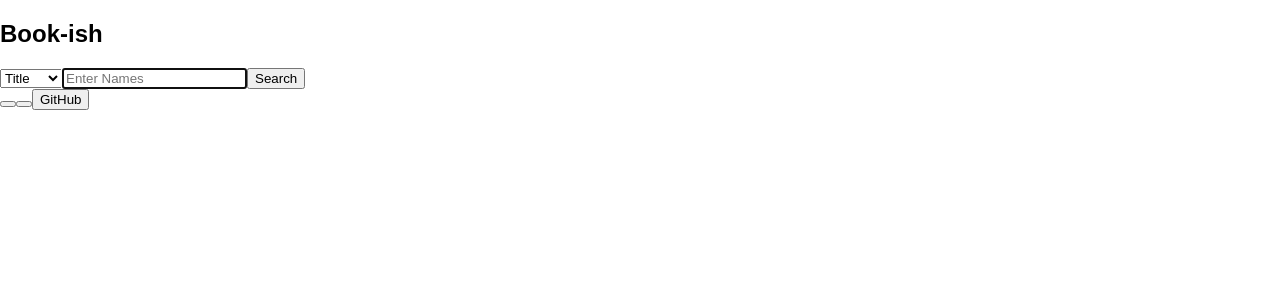
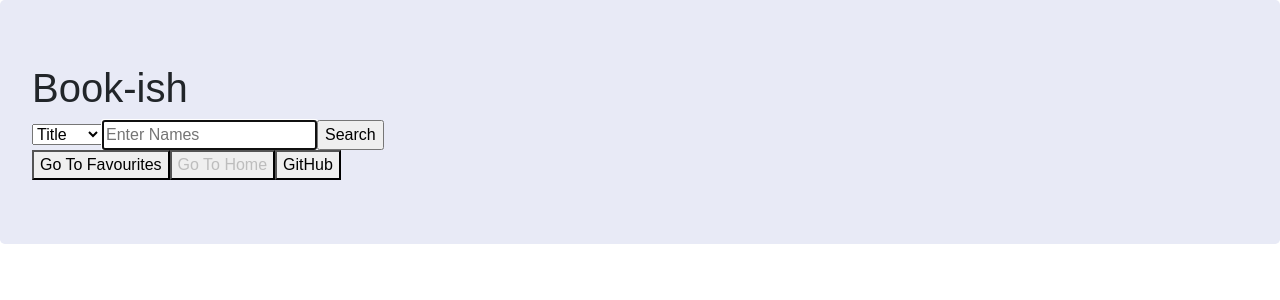
Before and after one commit to Shahriar87/Book-ish, a React (Create React App) app in the folder client/: page / in a window 1280 px wide. Shown: the top 300 px of the page. Built offline with nearby package versions, Linux system fonts and the light colour scheme; no server answers.

Commit message:
Bootstrap cdn added

```diff
--- a/client/public/index.html
+++ b/client/public/index.html
@@ -10,6 +10,7 @@
     -->
     <link rel="manifest" href="%PUBLIC_URL%/manifest.json">
     <link rel="shortcut icon" href="%PUBLIC_URL%/favicon.ico">
+    <link rel="stylesheet" href="https://stackpath.bootstrapcdn.com/bootstrap/4.2.1/css/bootstrap.min.css" integrity="sha384-GJzZqFGwb1QTTN6wy59ffF1BuGJpLSa9DkKMp0DgiMDm4iYMj70gZWKYbI706tWS" crossorigin="anonymous">
     <!--
       Notice the use of %PUBLIC_URL% in the tags above.
       It will be replaced with the URL of the `public` folder during the build.
--- a/client/src/App.js
+++ b/client/src/App.js
@@ -7,6 +7,12 @@ import { BookList } from './components/BookList';
 import { Favorites } from './components/Favorites';
 import { Menu } from './components/Menu';
 import axios from 'axios';
+
+const styles = {
+  body: {
+    background: "#e8eaf6"
+  },
+};
 
 
 class App extends Component {
@@ -218,7 +224,7 @@ class App extends Component {
 
   render() {
     return (
-      <div className="app">
+      <div className="app jumbotron" style={styles.body}>
         <DashBoard queryObject={this.updateQuery} />
 
         <Highlight data={this.state.visibility.favorites ?
--- a/client/src/components/Menu.js
+++ b/client/src/components/Menu.js
@@ -27,14 +27,14 @@ export const Menu = ({ setVisibility, visibility }) => {
         <nav aria-label="App navigation" id="app-nav">
             <span>
                 {visibility.favorites ?
-                    <button style={color}></button> :
-                    <button onClick={() => showFavorites()}></button>
+                    <button style={color}>Go To Home</button> :
+                    <button onClick={() => showFavorites()}>Go To Favourites</button>
                 }
             </span>
             <span>
                 {visibility.favorites ?
-                    <button onClick={() => showHome()}></button> :
-                    <button style={color}></button>
+                    <button onClick={() => showHome()}>Go To Home</button> :
+                    <button style={color}>Go To Home</button>
                 }
             </span>
             <span>
```
Also changed, not shown: 2 other files (tests, documents, lock files or other folders).
